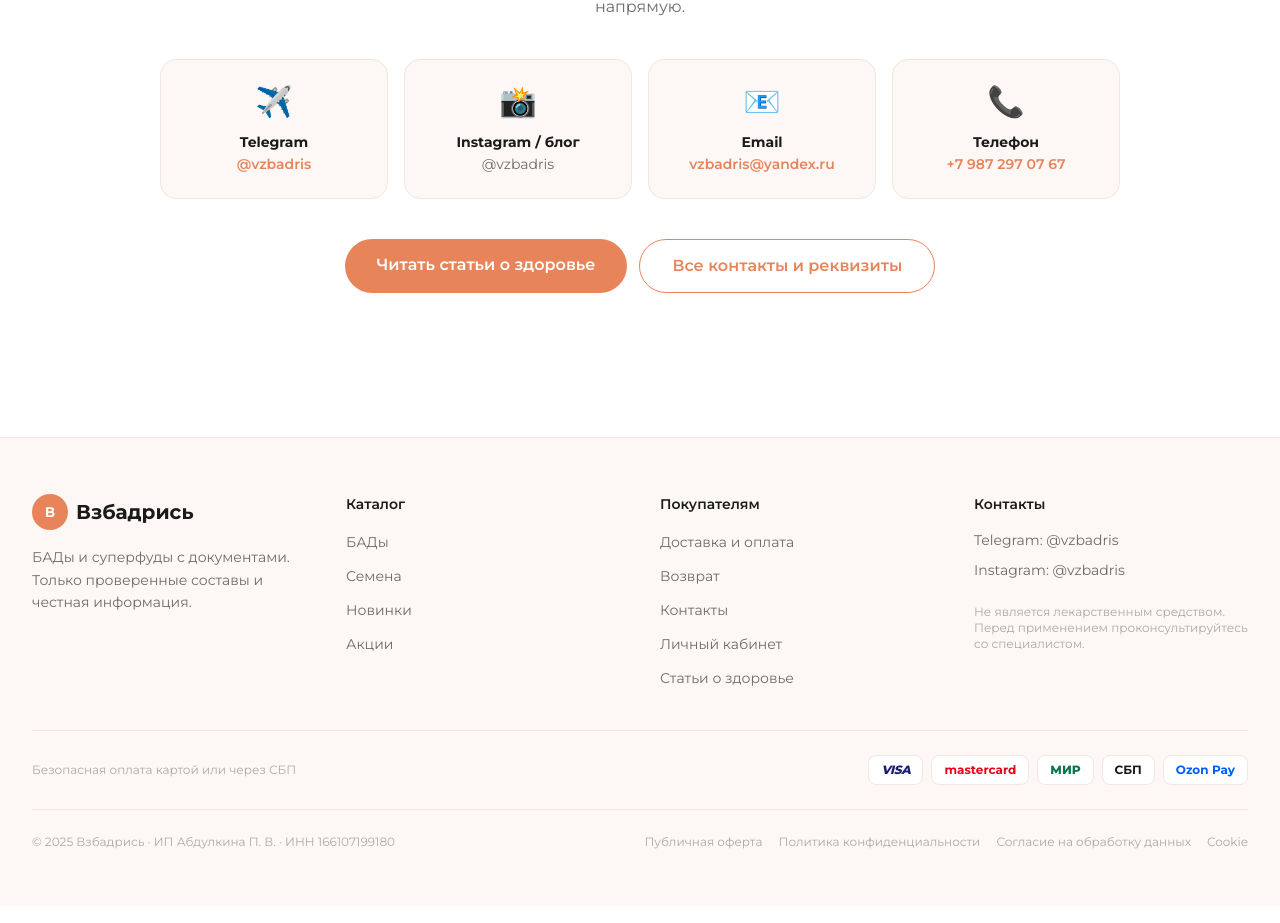
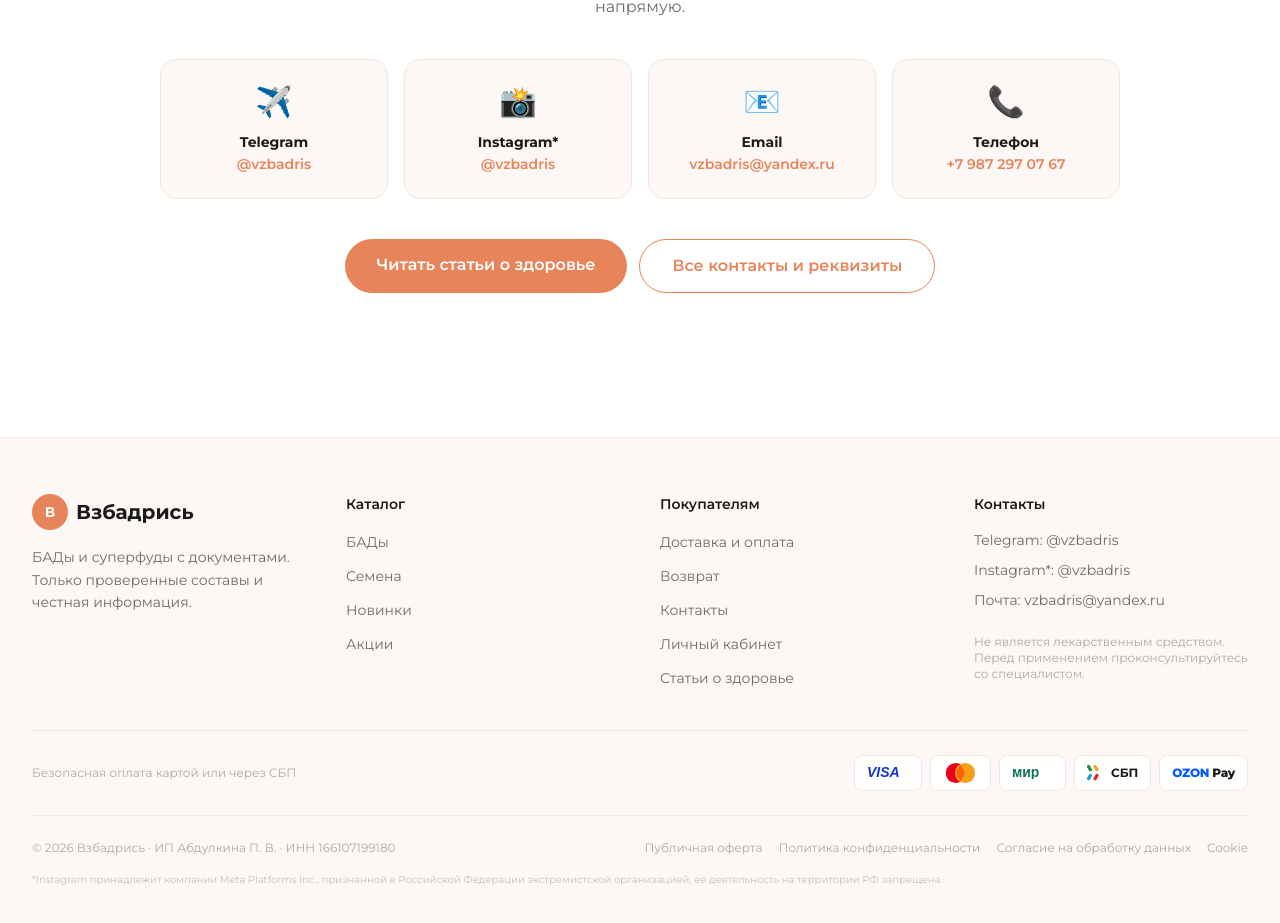
Before and after one commit to kamakaramova/vzbadrys, a Next.js app: page /about in a window 1280 px wide. Shown: the part 2640-3563 px from the top of the page. Built offline with nearby package versions, Linux system fonts and the light colour scheme.

Commit message:
Год 2026, дисклеймер Instagram, СБП по умолчанию, логотипы оплаты, favicon

```diff
--- a/public/oferta.html
+++ b/public/oferta.html
@@ -548,6 +548,8 @@
     <div class="card-row"><span class="cl">Корр. счёт</span><span class="cv">30101810645374525068</span></div>
     <div class="card-row"><span class="cl">Электронная почта</span><span class="cv"><a href="mailto:vzbadris@yandex.ru">vzbadris@yandex.ru</a></span></div>
     <div class="card-row"><span class="cl">Телефон</span><span class="cv"><a href="tel:+79872970767">+7 987 297 07 67</a></span></div>
+    <div class="card-row"><span class="cl">Telegram</span><span class="cv"><a href="https://t.me/vzbadris">@vzbadris</a></span></div>
+    <div class="card-row"><span class="cl">Instagram*</span><span class="cv"><a href="https://instagram.com/vzbadris">@vzbadris</a></span></div><div class="card-row"><span class="cl"></span><span class="cv" style="font-size:11px;color:#b0a89e;font-weight:400">*Instagram принадлежит компании Meta Platforms Inc., признанной в РФ экстремистской организацией; её деятельность в РФ запрещена.</span></div>
   </div>
 
   <div class="note">
--- a/public/privacy.html
+++ b/public/privacy.html
@@ -254,6 +254,9 @@
     <div class="card-row"><span class="cl">ОГРНИП</span><span class="cv">326169000086855</span></div>
     <div class="card-row"><span class="cl">Юридический адрес</span><span class="cv">РТ, г. Казань, ул. Айдарова, д. 15, кв. 96</span></div>
     <div class="card-row"><span class="cl">Электронная почта</span><span class="cv"><a href="mailto:vzbadris@yandex.ru">vzbadris@yandex.ru</a></span></div>
+    <div class="card-row"><span class="cl">Телефон</span><span class="cv"><a href="tel:+79872970767">+7 987 297 07 67</a></span></div>
+    <div class="card-row"><span class="cl">Telegram</span><span class="cv"><a href="https://t.me/vzbadris">@vzbadris</a></span></div>
+    <div class="card-row"><span class="cl">Instagram*</span><span class="cv"><a href="https://instagram.com/vzbadris">@vzbadris</a></span></div><div class="card-row"><span class="cl"></span><span class="cv" style="font-size:11px;color:#b0a89e;font-weight:400">*Instagram принадлежит компании Meta Platforms Inc., признанной в РФ экстремистской организацией; её деятельность в РФ запрещена.</span></div>
   </div>
 
   <!-- 2 -->
--- a/public/soglasie.html
+++ b/public/soglasie.html
@@ -321,6 +321,9 @@
     <div class="card-row"><span class="cl">ОГРНИП</span><span class="cv">326169000086855</span></div>
     <div class="card-row"><span class="cl">Адрес</span><span class="cv">РТ, г. Казань, ул. Айдарова, д. 15, кв. 96</span></div>
     <div class="card-row"><span class="cl">Электронная почта</span><span class="cv"><a href="mailto:vzbadris@yandex.ru">vzbadris@yandex.ru</a></span></div>
+    <div class="card-row"><span class="cl">Телефон</span><span class="cv"><a href="tel:+79872970767">+7 987 297 07 67</a></span></div>
+    <div class="card-row"><span class="cl">Telegram</span><span class="cv"><a href="https://t.me/vzbadris">@vzbadris</a></span></div>
+    <div class="card-row"><span class="cl">Instagram*</span><span class="cv"><a href="https://instagram.com/vzbadris">@vzbadris</a></span></div><div class="card-row"><span class="cl"></span><span class="cv" style="font-size:11px;color:#b0a89e;font-weight:400">*Instagram принадлежит компании Meta Platforms Inc., признанной в РФ экстремистской организацией; её деятельность в РФ запрещена.</span></div>
   </div>
 
   <!-- 2 -->
--- a/src/app/about/page.tsx
+++ b/src/app/about/page.tsx
@@ -138,10 +138,10 @@
         {/* Контакты и блог */}
         <section className="py-16">
           <div className="max-w-5xl mx-auto px-4 sm:px-6 lg:px-8">
-            <h2 className="text-2xl md:text-3xl font-bold text-center mb-3">Связь и мой блог</h2>
+            <h2 className="text-2xl md:text-3xl font-bold text-center mb-3">Связь и наши соцсети</h2>
             <p className="text-center text-[#6b6b6b] max-w-xl mx-auto mb-10">
-              Я веду блог о здоровье, питании и разборах анализов — заходите, там много пользы.
-              А по любым вопросам всегда можно написать напрямую.
+              Делимся пользой о здоровье, питании и разборах анализов — подписывайтесь.
+              А по любым вопросам всегда можно написать нам напрямую.
             </p>
 
             <div className="grid sm:grid-cols-2 lg:grid-cols-4 gap-4">
@@ -150,11 +150,11 @@
                 <p className="font-bold text-sm">Telegram</p>
                 <p className="text-[#E8845A] text-sm font-semibold mt-0.5">@vzbadris</p>
               </a>
-              <div className="bg-[#fdf8f5] border border-[#f0e8e0] rounded-2xl p-6 text-center">
+              <a href="https://instagram.com/vzbadris" target="_blank" rel="noopener noreferrer" className="bg-[#fdf8f5] border border-[#f0e8e0] rounded-2xl p-6 text-center hover:shadow-md hover:-translate-y-0.5 transition-all">
                 <div className="text-3xl mb-3">📸</div>
-                <p className="font-bold text-sm">Instagram / блог</p>
-                <p className="text-[#6b6b6b] text-sm mt-0.5">@vzbadris</p>
-              </div>
+                <p className="font-bold text-sm">Instagram*</p>
+                <p className="text-[#E8845A] text-sm font-semibold mt-0.5">@vzbadris</p>
+              </a>
               <a href="mailto:vzbadris@yandex.ru" className="bg-[#fdf8f5] border border-[#f0e8e0] rounded-2xl p-6 text-center hover:shadow-md hover:-translate-y-0.5 transition-all">
                 <div className="text-3xl mb-3">📧</div>
                 <p className="font-bold text-sm">Email</p>
--- a/src/app/checkout/page.tsx
+++ b/src/app/checkout/page.tsx
@@ -28,7 +28,7 @@
   const promoType = useCartStore((s) => s.promoType);
 
   const [delivery, setDelivery] = useState<DeliveryMethod>("sdek_pvz");
-  const [payment, setPayment] = useState<PaymentMethod>("card");
+  const [payment, setPayment] = useState<PaymentMethod>("sbp");
   const [comment, setComment] = useState("");
   const [submitting, setSubmitting] = useState(false);
   const [success, setSuccess] = useState(false);
@@ -314,8 +314,8 @@
                 </div>
                 <div className="space-y-3">
                   {[
+                    { id: "sbp" as PaymentMethod, label: "СБП (быстрые платежи)", desc: "По QR-коду, без комиссии", icon: "📱" },
                     { id: "card" as PaymentMethod, label: "Банковская карта", desc: "Visa, Mastercard, Мир — через Ozon Pay", icon: "💳" },
-                    { id: "sbp" as PaymentMethod, label: "СБП (быстрые платежи)", desc: "По QR-коду, без комиссии", icon: "📱" },
                   ].map((opt) => (
                     <label key={opt.id} className={`flex items-center gap-4 p-4 rounded-2xl border-2 cursor-pointer transition-all ${payment === opt.id ? "border-[#E8845A] bg-[#fff8f5]" : "border-[#f0e8e0] hover:border-[#f5c9b0]"}`}>
                       <input type="radio" name="payment" value={opt.id} checked={payment === opt.id} onChange={() => setPayment(opt.id)} className="accent-[#E8845A]" />
--- a/src/app/contacts/page.tsx
+++ b/src/app/contacts/page.tsx
@@ -82,16 +82,22 @@
               </a>
 
               {/* Instagram */}
-              <div className="flex items-center gap-5 bg-white border border-[#f0e8e0] rounded-3xl p-6">
+              <a
+                href="https://instagram.com/vzbadris"
+                target="_blank"
+                rel="noopener noreferrer"
+                className="flex items-center gap-5 bg-white border border-[#f0e8e0] rounded-3xl p-6 hover:shadow-lg hover:-translate-y-0.5 transition-all group"
+              >
                 <div className="w-14 h-14 rounded-2xl bg-[#FDDCCA] flex items-center justify-center text-3xl flex-shrink-0">
                   📸
                 </div>
-                <div>
-                  <p className="font-bold text-base">Instagram</p>
-                  <p className="text-sm text-[#6b6b6b]">@vzbadris</p>
+                <div className="flex-1">
+                  <p className="font-bold text-base">Instagram*</p>
+                  <p className="text-[#E8845A] text-sm font-semibold">@vzbadris</p>
                   <p className="text-xs text-[#aaa] mt-0.5">Контент о здоровье и питании</p>
                 </div>
-              </div>
+                <span className="text-[#aaa] group-hover:text-[#E8845A] transition-colors text-xl">→</span>
+              </a>
             </div>
 
             {/* Правая колонка */}
--- a/src/components/Footer.tsx
+++ b/src/components/Footer.tsx
@@ -1,4 +1,5 @@
 import Link from "next/link";
+import PaymentLogos from "@/components/PaymentLogos";
 
 export default function Footer() {
   return (
@@ -46,7 +47,8 @@
             <h4 className="font-semibold text-sm mb-4">Контакты</h4>
             <ul className="flex flex-col gap-2.5">
               <li className="text-sm text-[#6b6b6b]">Telegram: <a href="https://t.me/vzbadris" className="hover:text-[#E8845A] transition-colors">@vzbadris</a></li>
-              <li className="text-sm text-[#6b6b6b]">Instagram: <span className="hover:text-[#E8845A]">@vzbadris</span></li>
+              <li className="text-sm text-[#6b6b6b]">Instagram*: <a href="https://instagram.com/vzbadris" className="hover:text-[#E8845A] transition-colors">@vzbadris</a></li>
+              <li className="text-sm text-[#6b6b6b]">Почта: <a href="mailto:vzbadris@yandex.ru" className="hover:text-[#E8845A] transition-colors">vzbadris@yandex.ru</a></li>
             </ul>
             <div className="mt-6">
               <p className="text-xs text-[#aaa]">Не является лекарственным средством. Перед применением проконсультируйтесь со специалистом.</p>
@@ -57,27 +59,12 @@
         {/* Способы оплаты */}
         <div className="border-t border-[#f0e8e0] mt-10 pt-6 flex flex-col sm:flex-row justify-between items-center gap-4">
           <p className="text-xs text-[#aaa]">Безопасная оплата картой или через СБП</p>
-          <div className="flex flex-wrap items-center gap-2">
-            {[
-              { label: "VISA", style: "text-[#1a1f71] italic font-black tracking-tight" },
-              { label: "mastercard", style: "text-[#eb001b] font-bold lowercase" },
-              { label: "МИР", style: "text-[#0f754e] font-black" },
-              { label: "СБП", style: "text-[#1a1a1a] font-bold" },
-              { label: "Ozon Pay", style: "text-[#005bff] font-bold" },
-            ].map((p) => (
-              <span
-                key={p.label}
-                className={`bg-white border border-[#f0e8e0] rounded-lg px-3 py-1.5 text-xs ${p.style}`}
-              >
-                {p.label}
-              </span>
-            ))}
-          </div>
+          <PaymentLogos />
         </div>
 
         {/* Правовые ссылки */}
         <div className="border-t border-[#f0e8e0] mt-6 pt-6 flex flex-col sm:flex-row justify-between items-center gap-4">
-          <p className="text-xs text-[#aaa]">© 2025 Взбадрись · ИП Абдулкина П. В. · ИНН 166107199180</p>
+          <p className="text-xs text-[#aaa]">© 2026 Взбадрись · ИП Абдулкина П. В. · ИНН 166107199180</p>
           <div className="flex flex-wrap gap-4 justify-center sm:justify-end">
             <Link href="/oferta" target="_blank" className="text-xs text-[#aaa] hover:text-[#E8845A] transition-colors">Публичная оферта</Link>
             <Link href="/privacy" target="_blank" className="text-xs text-[#aaa] hover:text-[#E8845A] transition-colors">Политика конфиденциальности</Link>
@@ -85,6 +72,11 @@
             <Link href="/cookie" className="text-xs text-[#aaa] hover:text-[#E8845A] transition-colors">Cookie</Link>
           </div>
         </div>
+
+        {/* Дисклеймер Instagram / Meta */}
+        <p className="text-[10px] text-[#c8beb4] mt-4 leading-relaxed">
+          *Instagram принадлежит компании Meta Platforms Inc., признанной в Российской Федерации экстремистской организацией, её деятельность на территории РФ запрещена.
+        </p>
       </div>
     </footer>
   );
--- a/src/components/HeroSection.tsx
+++ b/src/components/HeroSection.tsx
@@ -226,7 +226,7 @@
               <div className="inline-flex items-center gap-2 rounded-full px-4 py-1.5 bg-white/80 border border-[#FDDCCA] backdrop-blur-sm">
                 <span className="w-1.5 h-1.5 rounded-full bg-[#E8845A] animate-pulse" />
                 <span className="text-[10px] uppercase tracking-[0.18em] font-semibold text-[#E8845A]">
-                  Основатель бренда · нутрициолог Кама Карамова
+                  Проверенные составы · документы на каждый товар
                 </span>
               </div>
             </div>
--- /dev/null
+++ b/src/components/PaymentLogos.tsx
@@ -0,0 +1,46 @@
+// Логотипы платёжных систем (векторные, официальные цвета)
+export default function PaymentLogos() {
+  const badge = "bg-white border border-[#f0e8e0] rounded-lg px-3 h-9 flex items-center justify-center";
+  return (
+    <div className="flex flex-wrap items-center gap-2">
+      {/* Visa */}
+      <div className={badge} aria-label="Visa">
+        <svg height="14" viewBox="0 0 48 16" xmlns="http://www.w3.org/2000/svg">
+          <text x="0" y="13" fontFamily="Arial, sans-serif" fontSize="16" fontWeight="700" fontStyle="italic" fill="#1434CB">VISA</text>
+        </svg>
+      </div>
+
+      {/* Mastercard */}
+      <div className={badge} aria-label="Mastercard">
+        <svg height="22" viewBox="0 0 38 24" xmlns="http://www.w3.org/2000/svg">
+          <circle cx="14" cy="12" r="11" fill="#EB001B" />
+          <circle cx="24" cy="12" r="11" fill="#F79E1B" />
+          <path d="M19 3.6a11 11 0 0 1 0 16.8 11 11 0 0 1 0-16.8Z" fill="#FF5F00" />
+        </svg>
+      </div>
+
+      {/* Мир */}
+      <div className={badge} aria-label="Мир">
+        <svg height="13" viewBox="0 0 44 14" xmlns="http://www.w3.org/2000/svg">
+          <text x="0" y="12" fontFamily="Arial, sans-serif" fontSize="15" fontWeight="800" fill="#0F754E">мир</text>
+        </svg>
+      </div>
+
+      {/* СБП */}
+      <div className={badge} aria-label="СБП — Система быстрых платежей">
+        <svg height="18" viewBox="0 0 22 22" xmlns="http://www.w3.org/2000/svg">
+          <rect x="1" y="1" width="4" height="8" rx="1" fill="#1F8B4C" transform="rotate(-30 3 5)" />
+          <rect x="9" y="1" width="4" height="8" rx="1" fill="#F9A01B" transform="rotate(-30 11 5)" />
+          <rect x="9" y="12" width="4" height="8" rx="1" fill="#EB1C24" transform="rotate(30 11 16)" />
+          <rect x="1" y="12" width="4" height="8" rx="1" fill="#1D9BD7" transform="rotate(30 3 16)" />
+        </svg>
+        <span className="ml-1.5 text-xs font-bold text-[#1a1a1a]">СБП</span>
+      </div>
+
+      {/* Ozon Pay */}
+      <div className={badge} aria-label="Ozon Pay">
+        <span className="text-xs font-black text-[#005BFF] tracking-tight">OZON<span className="text-[#1a1a1a]"> Pay</span></span>
+      </div>
+    </div>
+  );
+}
```
Also changed, not shown: src/app/icon.svg (added).
